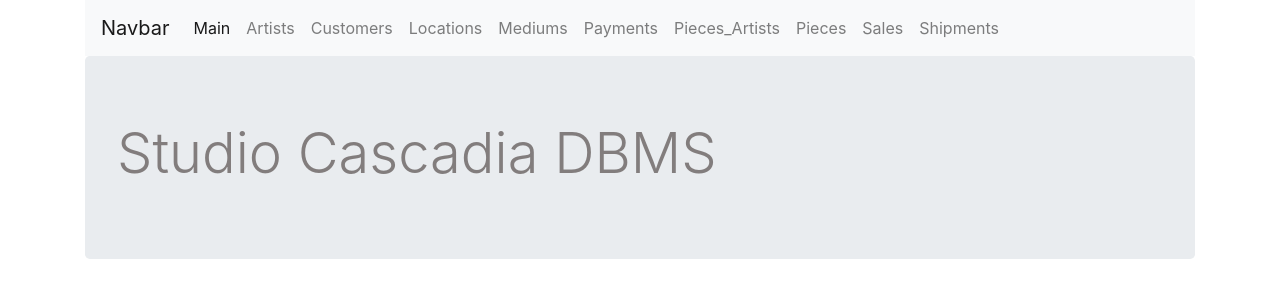
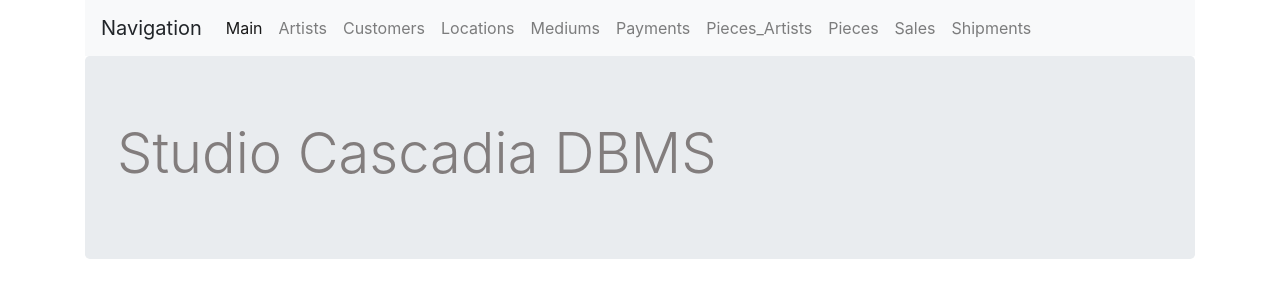
Before and after one commit to kevinhayden1/StudioCascadia, a Flask app: page / in a window 1280 px wide. Shown: the top 300 px of the page. Run offline with Flask 2, Linux system fonts and the light colour scheme; some libraries are stand-ins or nearby versions.

Commit message:
UI - navbar change. Still issue with hamburger menu

```diff
--- a/app.py
+++ b/app.py
@@ -1,3 +1,4 @@
+from email.mime import application
 from flask import Flask, render_template, json, redirect, request, url_for
 import os
 import database.db_connector as db
@@ -286,5 +287,5 @@ def shipment_edit():
 ### Listener
 
 if __name__ == "__main__":
-    port = int(os.environ.get('PORT', 4937))
+    port = int(os.environ.get('PORT', 4938))
     app.run(port=port, debug=True)
--- a/templates/base.j2
+++ b/templates/base.j2
@@ -19,9 +19,12 @@
 
     <div class="container">
         <nav class="navbar navbar-expand-lg navbar-light bg-light">
-            <a class="navbar-brand" href="#">Navbar</a>
+            <a class="navbar-brand">Navigation</a>
             <button class="navbar-toggler" type="button" data-toggle="collapse" data-target="#navbarSupportedContent" aria-controls="navbarSupportedContent" aria-expanded="false" aria-label="Toggle navigation">
-                <span class="navbar-toggler-icon"></span>
+            <span class="navbar-toggler-icon"></span>
+            <span class="icon-bar"></span>
+            <span class="icon-bar"></span>
+            <span class="icon-bar"></span>
             </button>
 
             <div class="collapse navbar-collapse" id="navbarSupportedContent">
```
